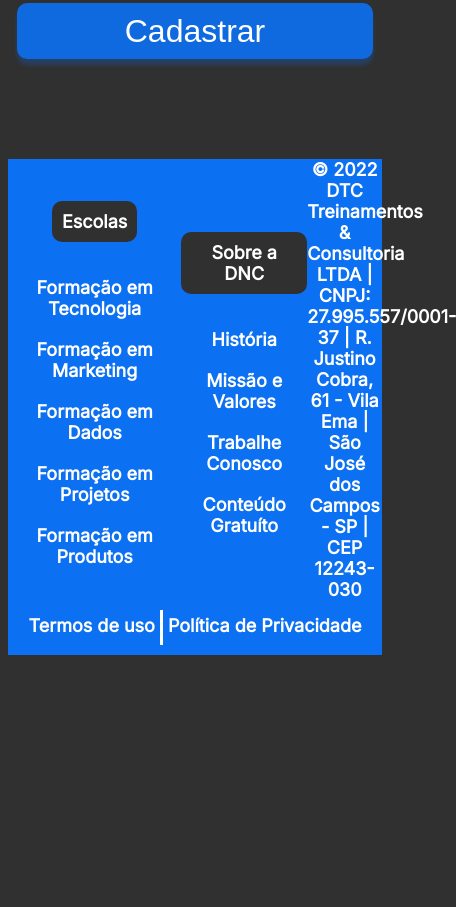
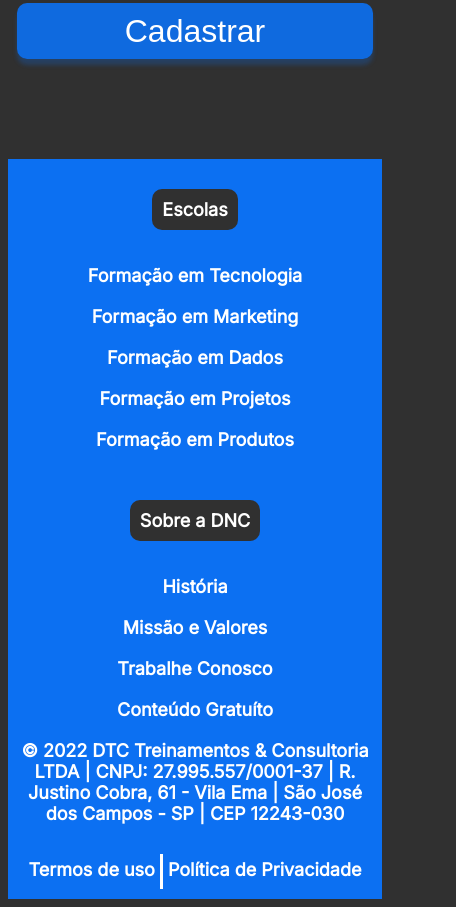
Before and after one commit to Guilhermepe98/Bootcamp-DNC, a plain HTML site: page index.html in a window 390 px wide. Shown: the part 1595-2502 px from the top of the page, 456 px wide, since content can reach past the window. Before the commit the page ends 2258 px from the top, so only its background shows below. Drawn offline with Linux system fonts and the light colour scheme.

Commit message:
Adicionando media query no footer

```diff
--- a/style.css
+++ b/style.css
@@ -295,5 +295,15 @@ footer .linha2 a:hover {
         font-size: 15px;
     }
 
+    /* footer*/
+
+    footer .linha1 {
+        flex-direction: column;
+    }
+
+    footer .endereço {
+        width: 95%;
+        margin-bottom: 20px;
+    }
 
 }
```
